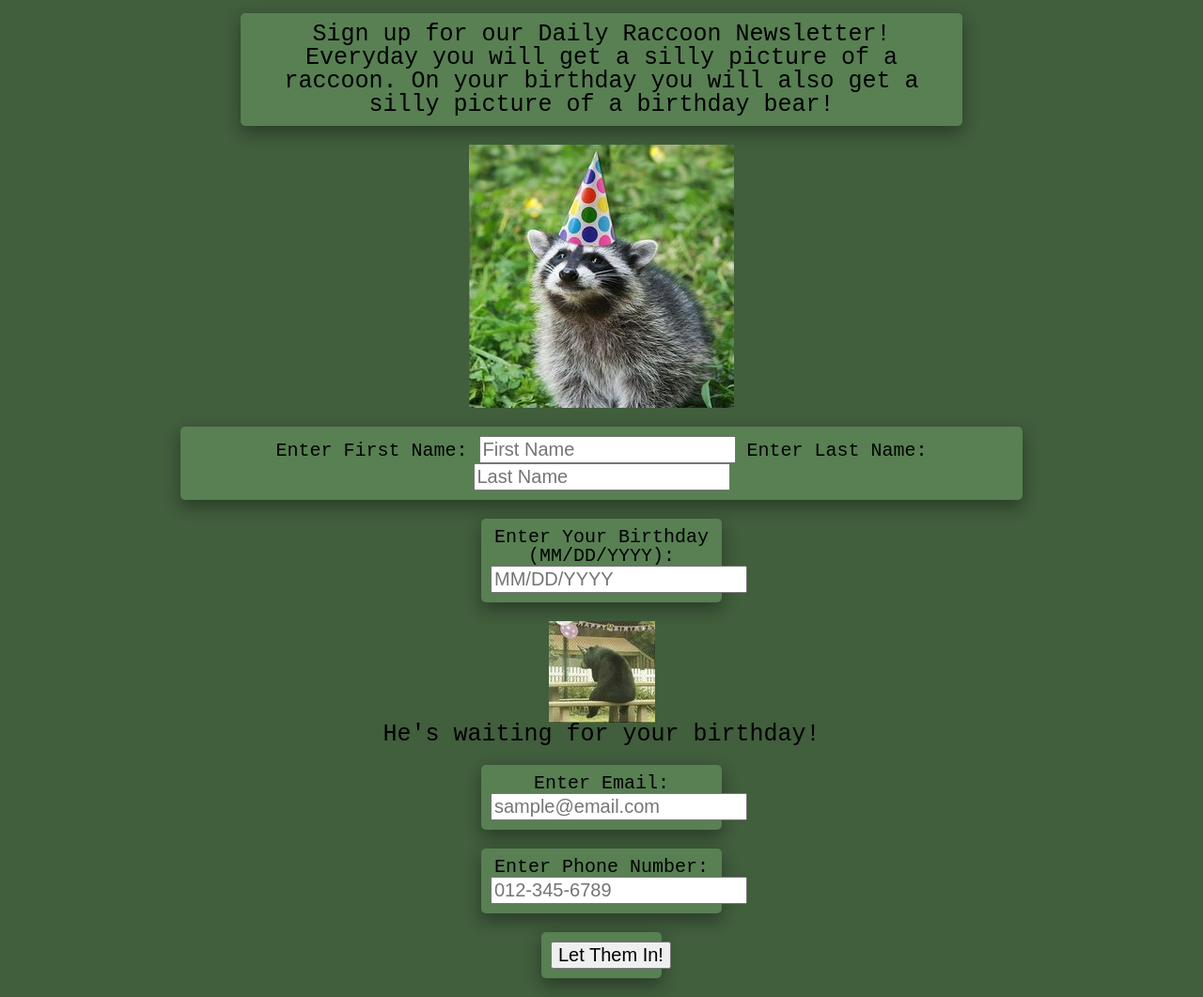
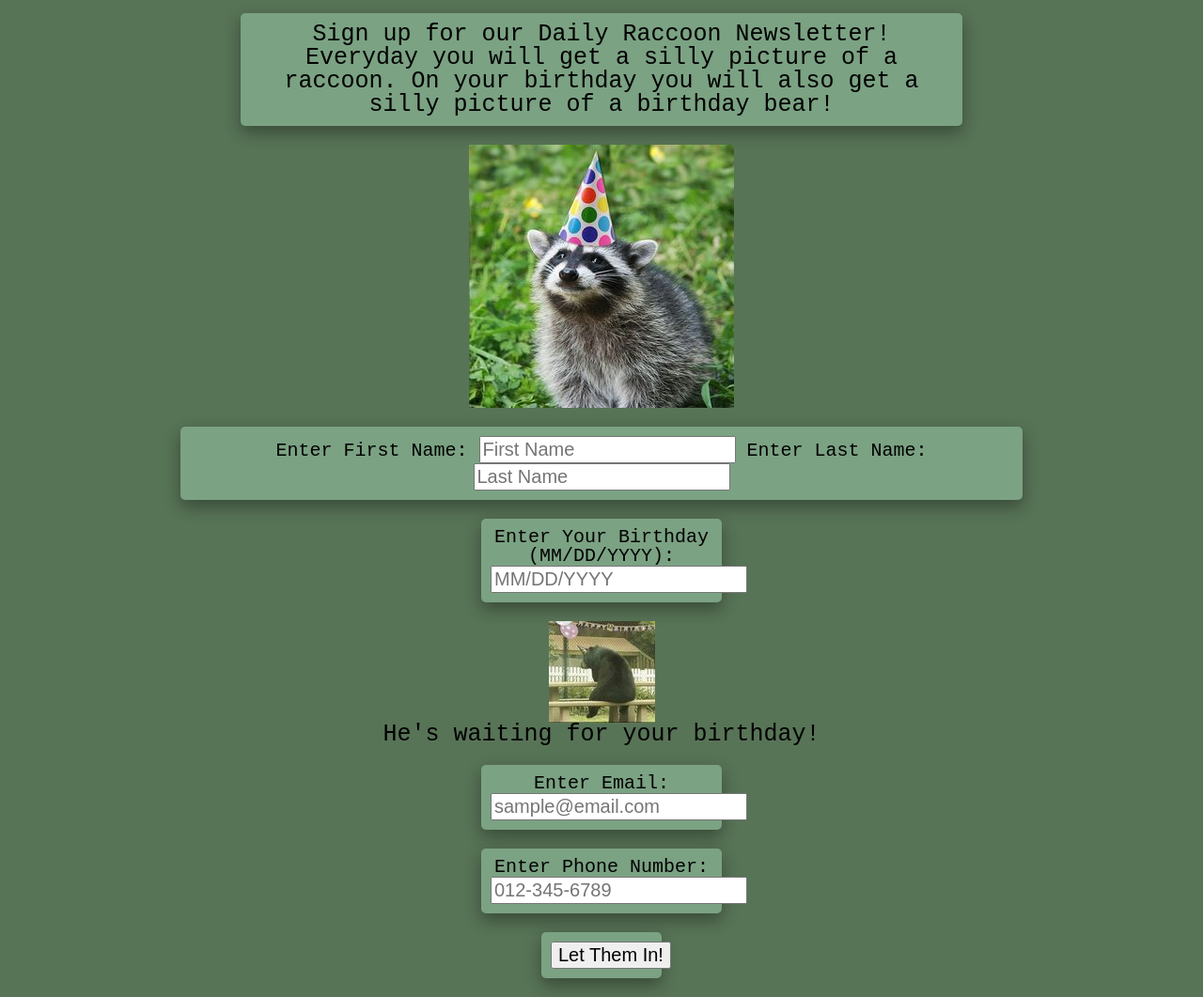
Before and after one commit to samekitmd362/Project1, a plain HTML site: page index.html in a window 1280 px wide. Shown: the part 55-1116 px from the top of the page at 94% size. Drawn offline with Linux system fonts and the light colour scheme.

Commit message:
editing colors for website

```diff
--- a/css/style.css
+++ b/css/style.css
@@ -1,11 +1,11 @@
 body{
 	display: flex;
-	background:#415e3d;
+	background:#587457;
 	margin: 0;
 	padding: 0;
 }
 h1{
-	background: #588053;
+	background: #7BA283;
 	text-align: center;
 	margin-bottom: 20px;
 	padding: 10px;
@@ -15,12 +15,12 @@ h1{
 	font-weight: bold;
 }
 #description{
-	background:#588053;
+	background:#7BA283;
 	margin-bottom: 20px;
 	margin-top: 20px;
 	margin-left: 20%;
 	margin-right: 20%;
-	border: 1px #588053;
+	border: 1px #7BA283;
 	border-radius: 5px;
 	padding: 10px;
 	text-align: center;
@@ -29,12 +29,12 @@ h1{
 	box-shadow: 0 8px 16px 0 rgba(0,0,0,0.2), 0 6px 20px 0 rgba(0,0,0,0.19);
 }
 #name{
-	background:#588053;
+	background:#7BA283;
 	margin-bottom: 20px;
 	margin-top: 20px;
 	margin-left: 15%;
 	margin-right: 15%;
-	border: 1px #588053;
+	border: 1px #7BA283;
 	border-radius: 5px;
 	padding: 10px;
 	text-align: center;
@@ -44,12 +44,12 @@ h1{
 	box-shadow: 0 8px 16px 0 rgba(0,0,0,0.2), 0 6px 20px 0 rgba(0,0,0,0.19);
 }
 #birthday{
-	background:#588053;
+	background:#7BA283;
 	margin-bottom: 20px;
 	margin-top: 20px;
 	margin-left: 40%;
 	margin-right: 40%;
-	border: 1px #588053;
+	border: 1px #7BA283;
 	border-radius: 5px;
 	padding: 10px;
 	text-align: center;
@@ -59,12 +59,12 @@ h1{
 	box-shadow: 0 8px 16px 0 rgba(0,0,0,0.2), 0 6px 20px 0 rgba(0,0,0,0.19);
 }
 #e-mail{
-	background:#588053;
+	background:#7BA283;
 	margin-bottom: 20px;
 	margin-top: 20px;
 	margin-left: 40%;
 	margin-right: 40%;
-	border: 1px #588053;
+	border: 1px #7BA283;
 	border-radius: 5px;
 	padding: 10px;
 	text-align: center;
@@ -74,12 +74,12 @@ h1{
 	box-shadow: 0 8px 16px 0 rgba(0,0,0,0.2), 0 6px 20px 0 rgba(0,0,0,0.19);
 }
 #phonenumber{
-	background:#588053;
+	background:#7BA283;
 	margin-bottom: 20px;
 	margin-top: 20px;
 	margin-left: 40%;
 	margin-right: 40%;
-	border: 1px #588053;
+	border: 1px #7BA283;
 	border-radius: 5px;
 	padding: 10px;
 	text-align: center;
@@ -95,8 +95,8 @@ h1{
 	font-size: 20px;
 	margin-left: 45%;
 	margin-right: 45%;
-	background-color: #588053;
-	border: 1px #588053;
+	background-color: #7BA283;
+	border: 1px #7BA283;
 	border-radius: 5px;
 	vertical-align: center;
 	margin-bottom: 20px;
```
